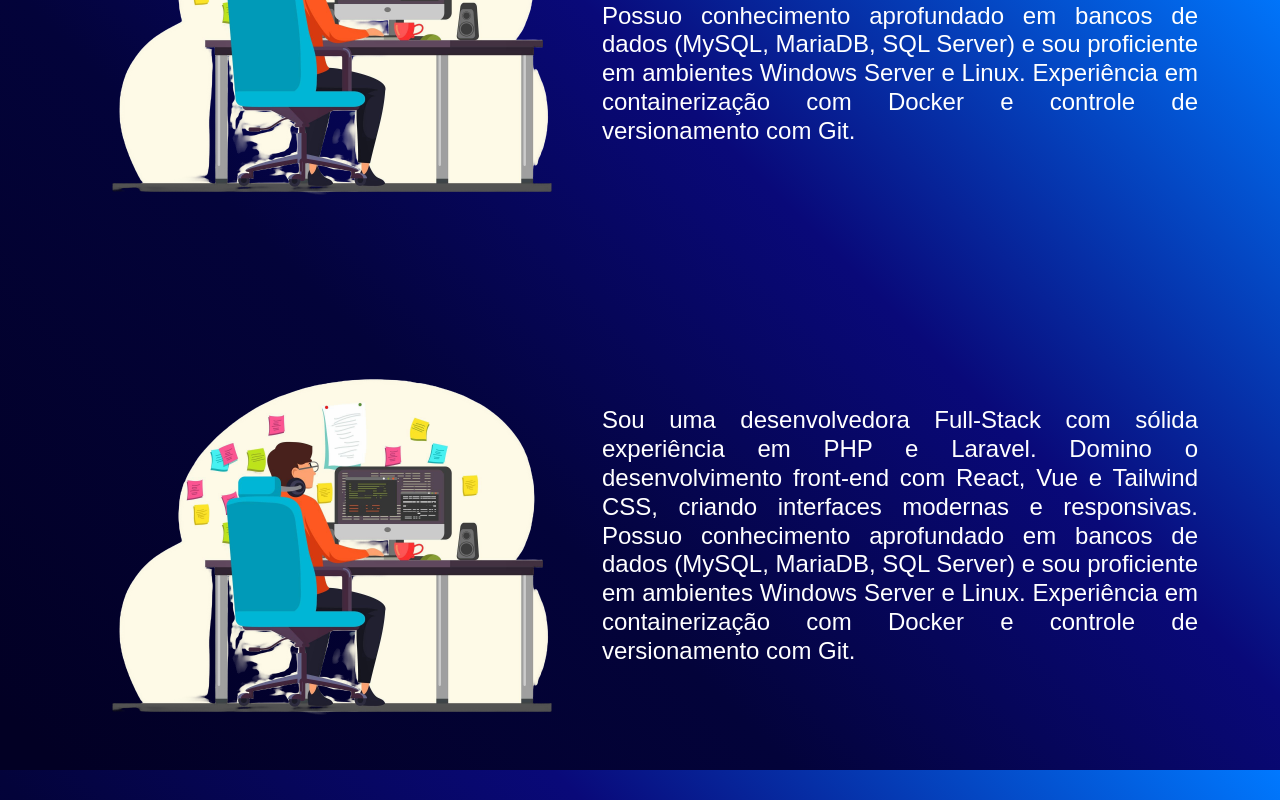
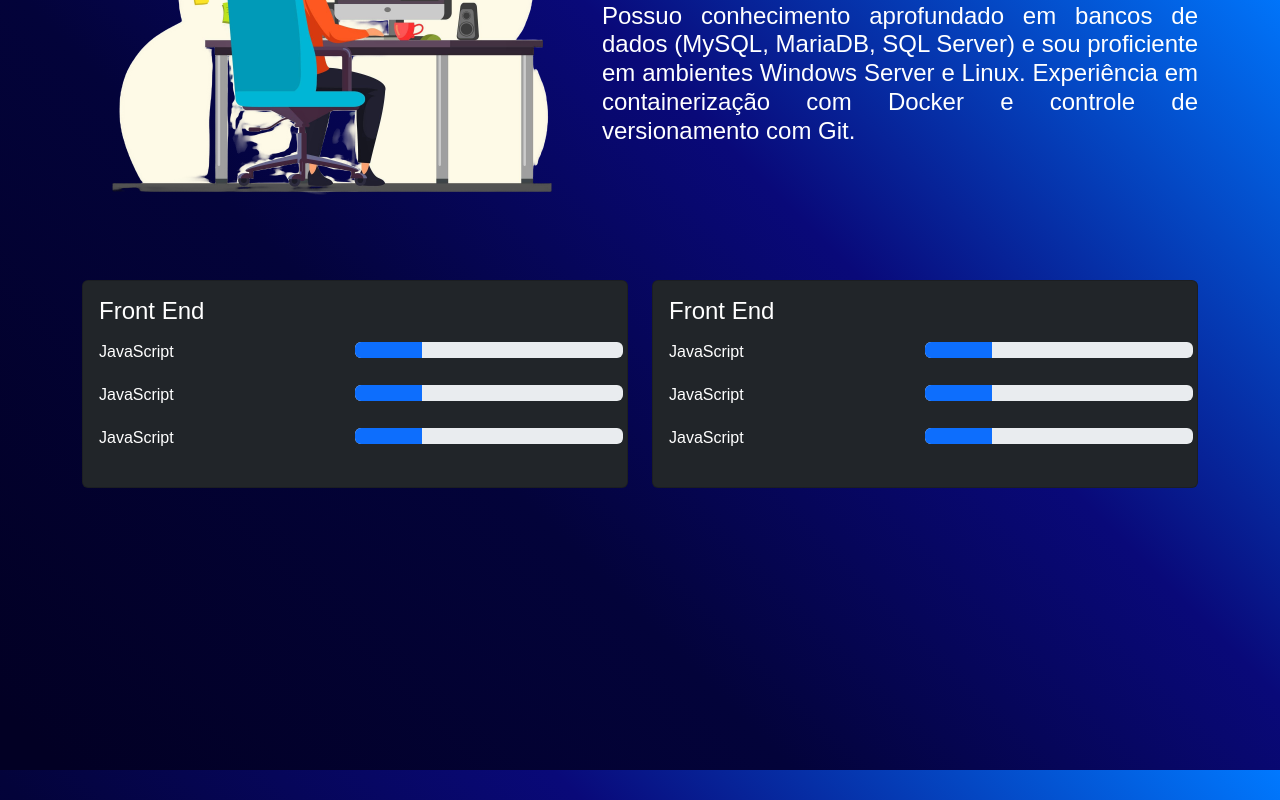
Before and after one commit to Dnnicolini/landing-page, a Vue app: page / in a window 1280 px wide. Shown: the part 830-1630 px from the top of the page. Built offline with nearby package versions, Linux system fonts and the light colour scheme.

Commit message:
feat: Home | Cards

```diff
--- a/index.html
+++ b/index.html
@@ -4,7 +4,7 @@
     <meta charset="UTF-8">
     <link rel="icon" href="/icon.png">
     <meta name="viewport" content="width=device-width, initial-scale=1.0">
-    <title>Daniele Nicolini - Desenvolvedora Fullstack | Especialista em PHP, Laravel, JavaScript</title>
+    <title>Daniele Nicolini - Desenvolvedora Fullstack</title>
     <meta name="description" content="Desenvolvedora Fullstack experiente com foco em PHP e Laravel. Habilidades em JavaScript, Vue, CSS, React, Linux e Docker. Especializada em criar soluções web personalizadas e eficientes.">
     <meta name="author" content="Daniele Nicolini">
 
--- a/src/views/HomeView.vue
+++ b/src/views/HomeView.vue
@@ -7,7 +7,8 @@
       <div>
         <h1 class="text-initial">{{ $t('message.hello') }}</h1>
         <h2 class="text-name">{{ $t('message.iamthe') }} Daniele Nicolini</h2>
-<h2 class="text-initial"> {{ $t('message.andiam') }} <span class="text-dev"> {{ $t('message.software_developer') }} </span></h2>
+        <h2 class="text-initial"> {{ $t('message.andiam') }} <span class="text-dev"> {{ $t('message.software_developer')
+        }} </span></h2>
 
       </div>
       <div>
@@ -16,20 +17,115 @@
     </section>
     <section id="about" class="container d-flex justify-content-between align-items-center">
       <div>
-    <img src="../assets/images/pc-dev.png" class="img-about"  alt="pc image">
+        <img src="../assets/images/pc-dev.png" class="img-about" alt="pc image">
 
       </div>
       <div>
         <h1 class="text-about">{{ $t('message.about') }}</h1>
       </div>
     </section>
-<section id="about" class="container d-flex justify-content-between align-items-center">
-  <div>
-    <img src="../assets/images/pc-dev.png" class="img-about"  alt="pc image">
+    <section id="habilities" class="container ">
 
+
+      <div class="row ">
+        <div class="col-12 col-sm-6 ">
+          <div class="card text-white bg-dark">
+            <div class="card-body">
+              <h4 class="card-title">Front End</h4>
+              <div class="row row-cols-2 my-3">
+                <h6>JavaScript</h6>
+                <div class="progress p-0 ">
+                  <div
+                    class="progress-bar bg-primary"
+                    role="progressbar"
+                    style="width: 25%;"
+                    aria-valuenow="25"
+                    aria-valuemin="0"
+                    aria-valuemax="100"
+                  >
                   </div>
-<div>
-<h1 class="text-about">{{ $t('message.about') }}</h1>
+                </div>
+              </div>
+              <div class="row row-cols-2 my-3">
+                <h6>JavaScript</h6>
+                <div class="progress p-0 ">
+                  <div
+                    class="progress-bar bg-primary"
+                    role="progressbar"
+                    style="width: 25%;"
+                    aria-valuenow="25"
+                    aria-valuemin="0"
+                    aria-valuemax="100"
+                  >
+                  </div>
+                </div>
+              </div>
+              <div class="row row-cols-2 my-3">
+                <h6>JavaScript</h6>
+                <div class="progress p-0 ">
+                  <div
+                    class="progress-bar bg-primary"
+                    role="progressbar"
+                    style="width: 25%;"
+                    aria-valuenow="25"
+                    aria-valuemin="0"
+                    aria-valuemax="100"
+                  >
+                  </div>
+                </div>
+              </div>
+            </div>
+          </div>
+        </div>
+        <div class="col-12 col-sm-6 ">
+          <div class="card text-white bg-dark">
+            <div class="card-body">
+              <h4 class="card-title">Front End</h4>
+              <div class="row row-cols-2 my-3">
+                <h6>JavaScript</h6>
+                <div class="progress p-0 ">
+                  <div
+                    class="progress-bar bg-primary"
+                    role="progressbar"
+                    style="width: 25%;"
+                    aria-valuenow="25"
+                    aria-valuemin="0"
+                    aria-valuemax="100"
+                  >
+                  </div>
+                </div>
+              </div>
+              <div class="row row-cols-2 my-3">
+                <h6>JavaScript</h6>
+                <div class="progress p-0 ">
+                  <div
+                    class="progress-bar bg-primary"
+                    role="progressbar"
+                    style="width: 25%;"
+                    aria-valuenow="25"
+                    aria-valuemin="0"
+                    aria-valuemax="100"
+                  >
+                  </div>
+                </div>
+              </div>
+              <div class="row row-cols-2 my-3">
+                <h6>JavaScript</h6>
+                <div class="progress p-0 ">
+                  <div
+                    class="progress-bar bg-primary"
+                    role="progressbar"
+                    style="width: 25%;"
+                    aria-valuenow="25"
+                    aria-valuemin="0"
+                    aria-valuemax="100"
+                  >
+                  </div>
+                </div>
+              </div>
+            </div>
+          </div>
+        </div>
       </div>
     </section>
   </main>
```
Lines whose indentation alone changed are shown as unchanged.
